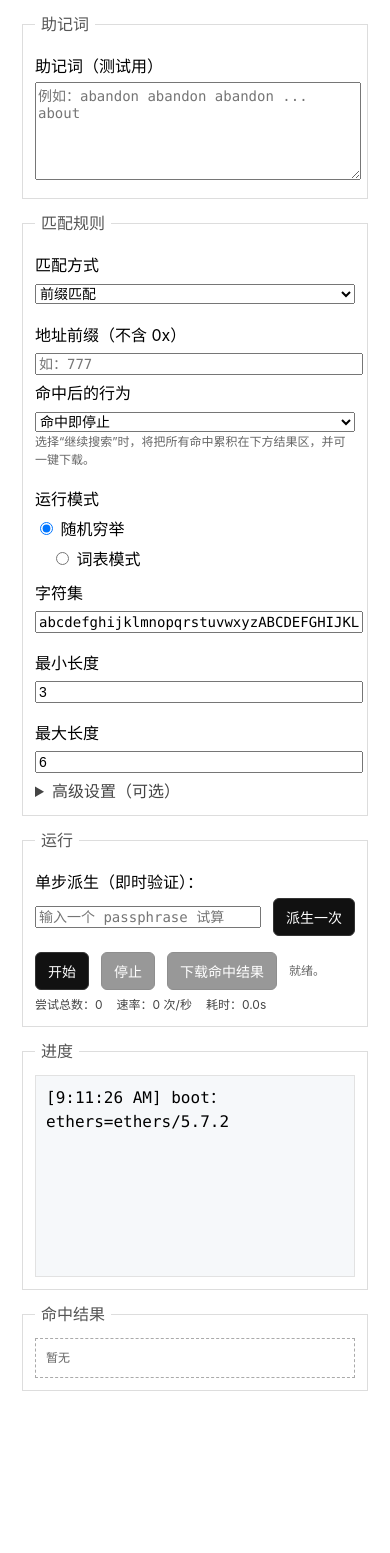
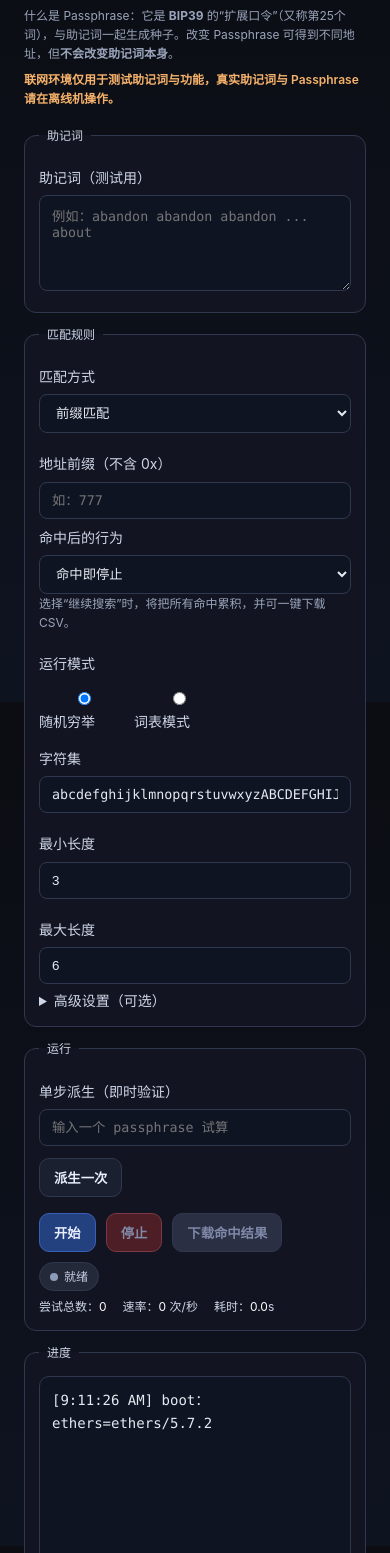
Before and after one commit to zhoulianglen/vanity-passphrase, a plain HTML site: page index.html in a window 390 px wide. Shown: the part 142-1695 px from the top of the page. Before the commit the page ends 1553 px from the top, so only its background shows below. Drawn offline with Linux system fonts and the light colour scheme.

Commit message:
Update CSS

```diff
--- a/index.html
+++ b/index.html
@@ -3,36 +3,101 @@
 <head>
   <meta charset="utf-8" />
   <meta name="viewport" content="width=device-width,initial-scale=1" />
-  <title>Vanity Passphrase（BIP39→ETH）— 静态直开·优化版</title>
+  <title>BIP39 ETH 靓号地址 Passphrase 生成</title>
   <style>
-    body { font-family: -apple-system,BlinkMacSystemFont,Segoe UI,Roboto,"Helvetica Neue",Arial,"Noto Sans","PingFang SC","Hiragino Sans GB","Microsoft YaHei",sans-serif; margin:20px; line-height:1.5; }
-    h1 { font-size:18px; margin-bottom:8px; }
-    textarea, input, select, button { font-size:14px; }
-    textarea { width:100%; min-height:92px; }
-    .row { display:flex; gap:12px; flex-wrap:wrap; align-items:center; }
-    .col { flex:1 1 260px; min-width:260px; }
-    .small { font-size:12px; color:#666; }
-    .warn { color:#b00020; font-weight:600; }
-    .ok { color:#006400; font-weight:600; }
-    .mono { font-family: ui-monospace, SFMono-Regular, Menlo, Consolas, "Liberation Mono", monospace; }
-    fieldset { border:1px solid #ddd; padding:12px; margin-top:12px; }
-    legend { padding:0 6px; color:#555; }
-    label { display:block; margin:6px 0 4px; }
-    .btn { padding:8px 12px; border:1px solid #333; background:#111; color:#fff; cursor:pointer; border-radius:6px; }
-    .btn.secondary { background:#555; border-color:#444; }
-    .btn[disabled] { opacity:.6; cursor:not-allowed; }
-    #log { white-space:pre-wrap; background:#f6f8fa; border:1px solid #e2e2e2; padding:10px; height:180px; overflow:auto; }
-    #found { background:#fff; border:1px dashed #aaa; padding:10px; }
-    .kpi { display:flex; gap:14px; margin:6px 0 0; color:#444; font-size:12px; }
-    details > summary { cursor:pointer; user-select:none; color:#444; }
-    .hidden { display:none; }
+    :root{
+      --bg:#0b0d12; --card:#121521; --muted:#24293a; --text:#e6e9f2; --sub:#a6adbd;
+      --accent:#6ea0ff; --ok:#27c498; --warn:#f6b26b; --danger:#ff6b6b; --border:#30384f;
+      --btn:#1b2030; --btn-hover:#232a3f; --btn-disabled:#2a2f44;
+    }
+    *{box-sizing:border-box}
+    html,body{height:100%}
+    body{
+      margin:0; background:linear-gradient(180deg,#0b0d12 0%,#0e1320 100%);
+      color:var(--text); font:14px/1.6 -apple-system,BlinkMacSystemFont,Segoe UI,Roboto,Helvetica,Arial,"PingFang SC","Hiragino Sans GB","Microsoft YaHei",sans-serif;
+      padding:24px;
+    }
+    .container{max-width:980px;margin:0 auto}
+    header{margin-bottom:18px}
+    .title{
+      font-size:22px; font-weight:700; letter-spacing:.2px; display:flex; align-items:center; gap:10px;
+    }
+    .badge{font-size:12px;padding:3px 8px;border-radius:999px;background:var(--muted);color:#c7cde0;border:1px solid var(--border)}
+    .subtitle{
+      color:var(--sub); margin-top:6px; font-size:13px;
+    }
+    .subtitle strong{color:#cfe0ff}
+    .hint{color:#9aa4bb; font-size:12px; margin-top:6px}
+    .warnText{color:var(--warn); font-weight:600}
+
+    fieldset{border:1px solid var(--border); background:var(--card); border-radius:12px; padding:14px; margin:12px 0}
+    legend{padding:0 8px;color:#cfd6e8;font-size:12px}
+    label{display:block; margin:8px 0 6px; color:#cfd6e8}
+    .row{display:flex; gap:12px; flex-wrap:wrap}
+    .col{flex:1 1 260px; min-width:260px}
+    textarea,input,select{
+      width:100%; background:#0f1422; border:1px solid var(--border); color:var(--text);
+      border-radius:8px; padding:10px 12px; outline:none;
+    }
+    textarea{min-height:96px; resize:vertical}
+    input:focus,textarea:focus,select:focus{border-color:var(--accent); box-shadow:0 0 0 3px rgba(110,160,255,.15)}
+    .mono{font-family: ui-monospace,SFMono-Regular,Menlo,Consolas,"Liberation Mono",monospace}
+    .small{font-size:12px;color:#9aa4bb}
+    details > summary{cursor:pointer;user-select:none;color:#cfd6e8}
+
+    .toolbar{display:flex;gap:10px;align-items:center;flex-wrap:wrap;margin-top:8px}
+    .btn{
+      appearance:none; border:1px solid var(--border); background:var(--btn); color:#e9eeff; padding:9px 14px; border-radius:10px;
+      cursor:pointer; transition:all .15s ease; font-weight:600;
+    }
+    .btn:hover{background:var(--btn-hover); transform:translateY(-1px)}
+    .btn:active{transform:translateY(0)}
+    .btn[disabled]{background:var(--btn-disabled); color:#7f89a8; cursor:not-allowed; transform:none}
+    .btn.primary{border-color:#3a5fb9; background:#23407f}
+    .btn.primary:hover{background:#295099}
+    .btn.danger{border-color:#7a3943; background:#4d1e25}
+    .btn.danger:hover{background:#5b242b}
+    .state{
+      display:inline-flex; align-items:center; gap:6px; padding:4px 10px; border-radius:999px; border:1px solid var(--border);
+      background:var(--muted); color:#c7cde0; font-size:12px;
+    }
+    .state .dot{width:8px;height:8px;border-radius:50%;}
+    .state.idle  .dot{background:#8b9bb8}
+    .state.run   .dot{background:#33e0a7; box-shadow:0 0 0 3px rgba(39,196,152,.12)}
+    .state.stop  .dot{background:#ff8a8a; box-shadow:0 0 0 3px rgba(255,107,107,.12)}
+
+    .kpi{display:flex;gap:16px;color:#cfd6e8;font-size:12px;margin-top:6px;flex-wrap:wrap}
+    .kpi .num{color:#fff}
+    #log{
+      white-space:pre-wrap; background:#0f1422; border:1px solid var(--border); padding:12px; height:200px; overflow:auto;
+      border-radius:10px;
+    }
+    #found{background:#0f1422; border:1px dashed var(--border); padding:12px; border-radius:10px}
+    .ok{color:var(--ok); font-weight:700}
+
+    /* 运行状态下的样式提示（可根据需要扩展） */
+    body.running .btn.primary{background:#2b519b}
+    body.running #startBtn{opacity:.8}
   </style>
-  <!-- 只从本地加载 ethers（放同目录） -->
+
+  <!-- 本地 ethers（必须与本文件在同一目录） -->
   <script src="./ethers.umd.min.js"></script>
 </head>
 <body>
-<h1>Vanity Passphrase（BIP39→ETH）— 静态直开·优化版</h1>
-<p class="warn">⚠️ 联网电脑仅用测试助记词；真实助记词只在离线机使用本页。</p>
+  <div class="container">
+    <header>
+      <div class="title">
+        BIP 39 ETH 靓号地址 Passphrase 生成
+        <span class="badge">离线可用</span>
+      </div>
+      <div class="subtitle">
+        在不改变原有的助记词情况下，通过派生不同的 <strong>Passphrase</strong> 为你生成自定义前缀/后缀的 ETH 钱包地址。
+      </div>
+      <div class="hint">
+        什么是 Passphrase：它是 <strong>BIP39</strong> 的“扩展口令”（又称第25个词），与助记词一起生成种子。改变 Passphrase 可得到不同地址，但<strong>不会改变助记词本身</strong>。
+      </div>
+      <div class="hint warnText">联网环境仅用于测试助记词与功能，真实助记词与 Passphrase 请在离线机操作。</div>
+    </header>
 
     <fieldset>
       <legend>助记词</legend>
@@ -42,11 +107,10 @@
 
     <fieldset>
       <legend>匹配规则</legend>
-
       <div class="row">
         <div class="col">
           <label>匹配方式</label>
-      <select id="matchMode" style="width:100%;">
+          <select id="matchMode">
             <option value="prefix" selected>前缀匹配</option>
             <option value="suffix">后缀匹配</option>
             <option value="both">前后缀同时匹配</option>
@@ -54,33 +118,34 @@
         </div>
         <div class="col" id="boxPrefix">
           <label>地址前缀（不含 0x）</label>
-      <input id="prefix" type="text" class="mono" placeholder="如：777" style="width:100%;">
+          <input id="prefix" type="text" class="mono" placeholder="如：777">
         </div>
-    <!-- 修复：不再重复 class 属性 -->
-    <div class="col hidden" id="boxSuffix">
+        <div class="col" id="boxSuffix" style="display:none;">
           <label>地址后缀（不含 0x）</label>
-      <input id="suffix" type="text" class="mono" placeholder="如：ab" style="width:100%;">
+          <input id="suffix" type="text" class="mono" placeholder="如：ab">
         </div>
       </div>
 
       <div class="row">
         <div class="col">
           <label>命中后的行为</label>
-      <select id="hitAction" style="width:100%;">
+          <select id="hitAction">
             <option value="stop" selected>命中即停止</option>
             <option value="keep">继续搜索（累计更多命中）</option>
           </select>
-      <div class="small">选择“继续搜索”时，将把所有命中累积在下方结果区，并可一键下载。</div>
+          <div class="small">选择“继续搜索”时，将把所有命中累积，并可一键下载 CSV。</div>
         </div>
         <div class="col">
           <label>运行模式</label>
+          <div class="row" style="gap:14px;">
             <label><input type="radio" name="mode" value="random" checked> 随机穷举</label>
-      <label style="margin-left:16px;"><input type="radio" name="mode" value="wordlist"> 词表模式</label>
+            <label><input type="radio" name="mode" value="wordlist"> 词表模式</label>
+          </div>
         </div>
       </div>
 
-  <div id="wordlistBox" class="hidden">
-    <label>词表（每行一个候选 passphrase）</label>
+      <div id="wordlistBox" style="display:none;">
+        <label>词表（每行一个候选 Passphrase）</label>
         <textarea id="wordlist" class="mono" placeholder="示例：&#10;777&#10;Len777&#10;L777"></textarea>
       </div>
 
@@ -88,15 +153,15 @@
         <div class="row">
           <div class="col">
             <label>字符集</label>
-        <input id="charset" type="text" class="mono" style="width:100%;" value="abcdefghijklmnopqrstuvwxyzABCDEFGHIJKLMNOPQRSTUVWXYZ0123456789">
+            <input id="charset" type="text" class="mono" value="abcdefghijklmnopqrstuvwxyzABCDEFGHIJKLMNOPQRSTUVWXYZ0123456789">
           </div>
           <div class="col">
             <label>最小长度</label>
-        <input id="minLen" type="number" value="3" min="1" style="width:100%;">
+            <input id="minLen" type="number" value="3" min="1">
           </div>
           <div class="col">
             <label>最大长度</label>
-        <input id="maxLen" type="number" value="6" min="1" style="width:100%;">
+            <input id="maxLen" type="number" value="6" min="1">
           </div>
         </div>
       </div>
@@ -106,12 +171,12 @@
         <div class="row">
           <div class="col">
             <label>派生路径索引（m/44'/60'/0'/0/<span class="mono">index</span>）</label>
-        <input id="addrIndex" type="number" value="0" min="0" style="width:100%;">
-        <div class="small">大多数钱包默认使用 index=0（第一个地址）。你也可以试 1、2… 派生下一个地址。</div>
+            <input id="addrIndex" type="number" value="0" min="0">
+            <div class="small">大多数钱包默认使用 index=0（第一个地址）。可尝试 1、2… 派生下一个地址。</div>
           </div>
           <div class="col">
             <label>性能/流畅度</label>
-        <input id="speed" type="range" min="1" max="5" value="3" style="width:100%;">
+            <input id="speed" type="range" min="1" max="5" value="3" />
             <div class="small">向右 = 速度优先；向左 = 流畅优先。</div>
           </div>
         </div>
@@ -122,26 +187,26 @@
       <legend>运行</legend>
       <div class="row">
         <div class="col">
-      <label>单步派生（即时验证）：</label>
+          <label>单步派生（即时验证）</label>
           <div class="row">
-        <input id="onePass" class="mono" placeholder="输入一个 passphrase 试算" style="flex:1">
-        <button id="btnOne" class="btn" style="flex:0 0 auto;">派生一次</button>
+            <input id="onePass" class="mono" placeholder="输入一个 passphrase 试算">
+            <button id="btnOne" class="btn">派生一次</button>
           </div>
-      <div id="oneOut" class="mono small" style="margin-top:6px;color:#444;"></div>
+          <div id="oneOut" class="small mono" style="margin-top:6px;color:#cfd6e8;"></div>
         </div>
       </div>
 
-  <div class="row" style="margin-top:10px;">
-    <button id="startBtn" class="btn">开始</button>
-    <button id="stopBtn" class="btn secondary" disabled>停止</button>
-    <button id="downloadBtn" class="btn secondary" disabled>下载命中结果</button>
-    <span id="status" class="small"></span>
+      <div class="toolbar" style="margin-top:10px;">
+        <button id="startBtn" class="btn primary">开始</button>
+        <button id="stopBtn" class="btn danger" disabled>停止</button>
+        <button id="downloadBtn" class="btn" disabled>下载命中结果</button>
+        <span id="status" class="state idle"><span class="dot"></span><span class="text">就绪</span></span>
       </div>
 
       <div class="kpi">
-    <div>尝试总数：<span id="kpiTried">0</span></div>
-    <div>速率：<span id="kpiRate">0</span> 次/秒</div>
-    <div>耗时：<span id="kpiElapsed">0.0</span>s</div>
+        <div>尝试总数：<span id="kpiTried" class="num">0</span></div>
+        <div>速率：<span id="kpiRate" class="num">0</span> 次/秒</div>
+        <div>耗时：<span id="kpiElapsed" class="num">0.0</span>s</div>
       </div>
     </fieldset>
 
@@ -154,10 +219,13 @@
       <legend>命中结果</legend>
       <div id="found" class="mono small"><div>暂无</div></div>
     </fieldset>
+  </div>
 
+  <!-- 业务脚本（只需这一个 JS + ethers.umd.min.js） -->
   <script src="./vanity_app_static_optimized.js"></script>
+
+  <!-- 交互联动：匹配方式/模式的输入切换（保持本地纯前端） -->
   <script>
-  // UI联动：匹配方式 & 模式切换
     (function(){
       const mm = document.getElementById('matchMode');
       const boxP = document.getElementById('boxPrefix');
@@ -167,15 +235,15 @@
 
       function updateMatchUI(){
         const v = mm.value;
-      boxP.classList.toggle('hidden', !(v==='prefix'||v==='both'));
-      boxS.classList.toggle('hidden', !(v==='suffix'||v==='both'));
+        boxP.style.display = (v==='prefix'||v==='both') ? '' : 'none';
+        boxS.style.display = (v==='suffix'||v==='both') ? '' : 'none';
       }
       mm.addEventListener('change', updateMatchUI); updateMatchUI();
 
       function updateModeUI(){
         const v = document.querySelector('input[name="mode"]:checked').value;
-      wl.classList.toggle('hidden', v!=='wordlist');
-      rb.classList.toggle('hidden', v!=='random');
+        wl.style.display = (v==='wordlist') ? '' : 'none';
+        rb.style.display = (v==='random') ? '' : 'none';
       }
       document.querySelectorAll('input[name="mode"]').forEach(r=>r.addEventListener('change', updateModeUI));
       updateModeUI();
--- a/vanity_app_static_optimized.js
+++ b/vanity_app_static_optimized.js
@@ -1,31 +1,55 @@
-/* vanity_app_static_optimized.js — 即时反馈 + 快速停止 版
- * - 单线程、时间片执行（更流畅、可快速停止）
- * - 点击“开始”立即日志反馈 + 热身批次（很快看到派生输出）
- * - 兼容 ethers v5/v6；命中后“继续/停止”稳定
- * - 保留：下载CSV / 单步派生 / KPI / 词表或随机模式
+/* vanity_app_static_optimized.js — 即时反馈 + 快速停止 + UI 状态样式
+ * - 单线程时间片（响应快、可随点随停）
+ * - 点击“开始”立即反馈：配置日志 + 热身批次（立刻看到派生日志）
+ * - v5/v6 ethers 兼容；命中后“继续/停止”稳定
+ * - 驱动页面样式：body.running / 状态徽章文字与颜色同步更新
  */
 (function(){
   // ===== 工具 & 日志 =====
   const $ = id => document.getElementById(id);
-  const elLog = $("log"), elFound = $("found");
-  function log(msg){ const t=new Date().toLocaleTimeString(); elLog.textContent += `[${t}] ${msg}\n`; elLog.scrollTop = elLog.scrollHeight; }
-  function setStatus(msg){ $("status").textContent = msg; }
+  const elLog   = $("log");
+  const elFound = $("found");
+  const elState = $("status");           // 状态徽章
+  const elStateText = elState?.querySelector(".text");
+
+  function setBodyRunning(on){
+    document.body.classList.toggle("running", !!on);
+    if (elState){
+      elState.classList.remove("idle","run","stop");
+      elState.classList.add(on ? "run" : "idle");
+      if (elStateText) elStateText.textContent = on ? "运行中…" : "就绪";
+    }
+  }
+
+  function setStateStopped(){
+    document.body.classList.remove("running");
+    if (elState){
+      elState.classList.remove("idle","run","stop");
+      elState.classList.add("stop");
+      if (elStateText) elStateText.textContent = "已停止";
+    }
+  }
+
+  function log(msg){
+    const t = new Date().toLocaleTimeString();
+    elLog.textContent += `[${t}] ${msg}\n`;
+    elLog.scrollTop = elLog.scrollHeight;
+  }
+  function setStatus(msg){ if (elStateText) elStateText.textContent = msg; } // 兼容旧调用
   const esc = s => (s||"").replace(/[&<>"']/g, c => ({'&':'&amp;','<':'&lt;','>':'&gt;','"':'&quot;',"'":'&#39;'}[c]));
 
-  // 全局错误写日志（不让按钮卡死）
+  // 全局错误写日志（防止按钮卡死）
   window.onerror = (m,src,line,col,err)=>log(`[JS错误] ${m} @ ${src}:${line}:${col}${err&&err.stack?`\n${err.stack}`:""}`);
   window.onunhandledrejection = ev => log(`[未处理Promise] ${ev?.reason || ev}`);
 
   // ===== ethers v5/v6 兼容派生 =====
   function deriveAddr(mnemonic, pass, index){
-    // v5
-    if (window.ethers?.utils?.HDNode && window.ethers?.Wallet){
+    if (window.ethers?.utils?.HDNode && window.ethers?.Wallet){ // v5
       const hd = ethers.utils.HDNode.fromMnemonic(mnemonic, pass);
       const child = hd.derivePath(`m/44'/60'/0'/0/${index}`);
       return new ethers.Wallet(child.privateKey).address;
     }
-    // v6
-    if (window.ethers?.HDNodeWallet && window.ethers?.Mnemonic){
+    if (window.ethers?.HDNodeWallet && window.ethers?.Mnemonic){ // v6
       const m = ethers.Mnemonic.fromPhrase(mnemonic, pass);
       return ethers.HDNodeWallet.fromMnemonic(m, `m/44'/60'/0'/0/${index}`).address;
     }
@@ -46,31 +70,29 @@
     const set = cs.split("");
     function* cart(n){
       if(n===0){ yield ""; return; }
-      const idx = new Array(n).fill(0);
+      const idx=new Array(n).fill(0);
       while(true){
         yield idx.map(i=>set[i]).join("");
-        let p=n-1;
-        while(p>=0){
-          idx[p]++;
-          if (idx[p] < set.length) break;
+        let p=n-1; while(p>=0){
+          idx[p]++; if(idx[p] < set.length) break;
           idx[p]=0; p--;
         }
-        if (p<0) break;
+        if(p<0) break;
       }
     }
     for (let L=lo; L<=hi; L++) yield* cart(L);
   }
   function* iterWord(lines){ for(const s of lines){ const t=(s||"").trim(); if(t) yield t; } }
 
-  // 批次大小映射（更友好的“性能/流畅度”滑块）
-  const batchFromSpeed = spd => ({1:32, 2:128, 3:256, 4:512, 5:1024}[String(spd)] ?? 256);
+  // 批次大小映射（性能/流畅度 滑块）
+  const batchFromSpeed = spd => ({1:32,2:128,3:256,4:512,5:1024}[String(spd)] ?? 256);
 
   // ===== 运行状态 / KPI =====
   let running = false;
   let t0 = 0, tried = 0, results = [];
-  let loopTimer = null;           // setTimeout 句柄（单一）
-  const SLICE_MS = 16;            // 单个时间片目标时长（~60FPS）
-  const CHECK_INTERVAL = 16;      // 每处理多少条检查一次 running/time
+  let loopTimer = null;
+  const SLICE_MS = 16;     // 一个时间片 ~16ms
+  const CHECK_EVERY = 16;  // 每处理多少条检查一次停止/让出
 
   function kpi(){
     const dt = (performance.now()-t0)/1000;
@@ -78,10 +100,7 @@
     $("kpiElapsed").textContent = dt.toFixed(1);
     $("kpiRate").textContent    = dt>0 ? (tried/dt).toFixed(1) : "0";
   }
-
-  function clearLoopTimer(){
-    if (loopTimer){ clearTimeout(loopTimer); loopTimer = null; }
-  }
+  function clearLoopTimer(){ if(loopTimer){ clearTimeout(loopTimer); loopTimer=null; } }
 
   // ===== 单步派生 =====
   function oneShot(){
@@ -110,36 +129,29 @@
     URL.revokeObjectURL(url);
   }
 
-  // ===== 停止（立刻响应） =====
+  // ===== 停止（快速生效） =====
   function stop(){
     if(!running) return;
     running = false;
     clearLoopTimer();
-    $("startBtn").disabled   = false;
-    $("stopBtn").disabled    = true;
-    setStatus("已停止。");
+    $("startBtn").disabled = false;
+    $("stopBtn").disabled = true;
+    setStateStopped();
     log("已停止。");
   }
 
-  // ===== 内部：处理一个时间片 =====
+  // ===== 处理一个时间片 =====
   function processSlice(ctx){
     const { iter, batchSize, mnemonic, index, matchMode, prefix, suffix, hitAction } = ctx;
     const start = performance.now();
     let processed = 0;
 
-    while (running && (performance.now() - start) < SLICE_MS) {
-      // 每个 slice 内，我们按“微批次”推进，避免一次性 push 大数组
+    while (running && (performance.now() - start) < SLICE_MS){
       for (let i=0; i<batchSize; i++){
         const n = iter.next();
-        if (n.done){
-          // 没有更多候选
-          stop();
-          log("无更多候选，结束。");
-          return;
-        }
+        if (n.done){ stop(); log("无更多候选，结束。"); return; }
         const pass = n.value;
 
-        // 派生 & 匹配
         let addr;
         try{ addr = deriveAddr(mnemonic, pass, index); }
         catch(e){ log(`[派生异常] ${e?.message || e}`); continue; }
@@ -149,7 +161,7 @@
         if (tried <= 10) log(`[派生] ${JSON.stringify(pass)} → ${addr}`);
 
         if (addrMatch(addr, matchMode, prefix, suffix)){
-          results.push({passphrase: pass, address: addr});
+          results.push({passphrase:pass, address:addr});
           $("downloadBtn").disabled = false;
           const rows = results.map((r,i)=>`${i+1}. ${esc(r.passphrase)} → ${r.address}`).join("<br>");
           elFound.innerHTML = `<div class="ok">已命中 ${results.length} 个</div>
@@ -158,22 +170,18 @@
           log(`命中 → ${addr}  pass=${pass}`);
 
           if (hitAction === 'stop'){ stop(); return; }
-          // hitAction === 'keep'：继续搜集
         }
 
-        // 周期性检查是否需要让出主线程，以提高响应性
-        if ((processed % CHECK_INTERVAL) === 0){
-          if (!running) return;                       // 用户请求停止
-          if ((performance.now() - start) >= SLICE_MS) break; // 时间片到
+        if ((processed % CHECK_EVERY) === 0){
+          if (!running) return;
+          if ((performance.now()-start) >= SLICE_MS) break;
         }
       }
     }
-
-    // 片尾更新 KPI，并排队下一片
     kpi();
     if (running){
       clearLoopTimer();
-      loopTimer = setTimeout(()=>processSlice(ctx), 0); // 让出主线程后继续
+      loopTimer = setTimeout(()=>processSlice(ctx), 0);
     }
   }
 
@@ -182,7 +190,6 @@
     try{
       if (running) return;
 
-      // 依赖自检
       if (!window.ethers || !(ethers.utils?.HDNode || (ethers.HDNodeWallet && ethers.Mnemonic))){
         alert("缺少/不兼容的 ethers.umd.min.js。请将 v5.7.2 或 v6.x 的 UMD 文件放到本页同目录。");
         log("start中断：未检测到可用的 ethers HD API");
@@ -198,7 +205,6 @@
       const mode      = (document.querySelector('input[name="mode"]:checked')||{}).value || "random";
       const matchMode = $("matchMode").value;
 
-      // 命中行为（容错：缺失/无效都回退 keep，让循环不抛错）
       const hitActionEl = $("hitAction");
       const rawHit      = (hitActionEl && hitActionEl.value) ? String(hitActionEl.value) : "keep";
       const hitAction   = (rawHit==="stop" || rawHit==="keep") ? rawHit : "keep";
@@ -214,34 +220,27 @@
       const targetBatch = batchFromSpeed(parseInt($("speed").value,10)||3);
       const wordLines = $("wordlist").value.split("\n");
 
-      // 初始化 UI（立即反馈）
-      $("log").textContent = "";
-      elFound.innerHTML    = "<div>搜索中…</div>";
-      $("startBtn").disabled   = true;
-      $("stopBtn").disabled    = false;
-      $("downloadBtn").disabled= true;
+      // 立即反馈：按钮/状态/KPI
+      elLog.textContent = "";
+      elFound.innerHTML = "<div>搜索中…</div>";
+      $("startBtn").disabled = true;
+      $("stopBtn").disabled  = false;
+      $("downloadBtn").disabled = true;
       results = []; tried = 0; t0 = performance.now(); kpi();
-      setStatus("运行中…");
+      setBodyRunning(true);
       const ver = (ethers.version || ethers.utils?.version || "未知版本");
       log(`启动：ethers=${ver} mode=${mode} match=${matchMode} prefix='${prefix||""}' suffix='${suffix||""}' index=${index} batch=${targetBatch} hitAction=${hitAction} len=[${minLen},${maxLen}]`);
-      // 关键：马上给用户一个“已经开始”的可见信号
       log("正在准备候选与热身…");
-
       running = true;
 
-      // 构造迭代器
       const iter = (mode==="wordlist") ? iterWord(wordLines) : iterRandom(charset, minLen, maxLen);
 
-      // 先跑一个「热身批次」：更小的 batch（例如 32），保证**立即**能看到派生日志
-      const warmupCtx = {
-        iter, mnemonic, index, matchMode, prefix, suffix, hitAction,
-        batchSize: Math.min(32, targetBatch)
-      };
+      // 热身批次（小批量），立刻看到派生日志
+      const warmupCtx = { iter, mnemonic, index, matchMode, prefix, suffix, hitAction, batchSize: Math.min(32, targetBatch) };
       clearLoopTimer();
       loopTimer = setTimeout(()=>{
         if (!running) return;
         processSlice(warmupCtx);
-        // 热身后自动切换到目标批次继续无缝运行
         if (running){
           const ctx = { iter, mnemonic, index, matchMode, prefix, suffix, hitAction, batchSize: targetBatch };
           clearLoopTimer();
@@ -251,14 +250,13 @@
 
     }catch(e){
       log(`[start异常] ${e?.message || e}`);
-      // 确保按钮不被卡死
       $("startBtn").disabled = false;
       $("stopBtn").disabled  = true;
-      setStatus("异常已记录");
+      setStateStopped();
     }
   }
 
-  // ===== 绑定（按钮始终可点；开始时自检） =====
+  // ===== 绑定：按钮可随时点击，开始时再自检 =====
   (function boot(){
     try{
       $("btnOne").onclick      = oneShot;
@@ -267,9 +265,9 @@
       $("downloadBtn").onclick = downloadCSV;
       $("stopBtn").disabled    = true;
       $("downloadBtn").disabled= true;
-      setStatus("就绪。");
       const ver = (window.ethers && (ethers.version || ethers.utils?.version)) || "未检测到";
       log(`boot：ethers=${ver}`);
+      setBodyRunning(false);
     }catch(e){
       log(`[boot错误] ${e?.message || e}`);
     }
```
Lines whose indentation alone changed are shown as unchanged.
